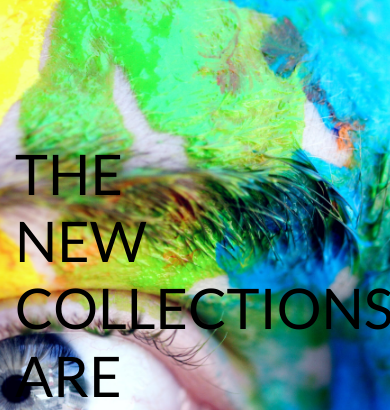
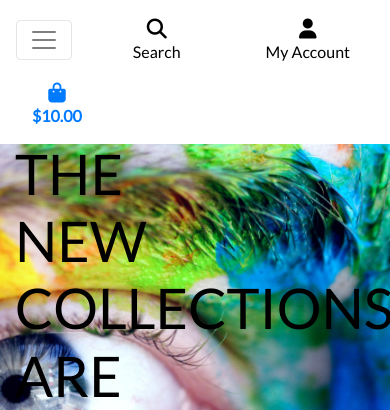
Before and after one commit to katwik/pp5, a Django app: template home/templates/home/index.html in a window 390 px wide. Shown: the top 410 px of the page. Run offline with Django 3.2, Linux system fonts and the light colour scheme; the template is opened without the code that fills it: most values are stand-ins (such as "Sample title", 1, 10 or a date in 2020); some libraries are stand-ins or nearby versions.

Commit message:
added mobile header and navbar

```diff
--- a/templates/base.html
+++ b/templates/base.html
@@ -136,6 +136,23 @@
           </ul>
         </div>
       </div>
+      <div class="row bg-white">
+        <nav class="navbar navbar-expand-lg navbar-light w-100">
+          <button
+            class="navbar-toggler"
+            type="button"
+            data-toggle="collapse"
+            data-target="#main-nav"
+            aria-controls="main-nav"
+            aria-expanded="false"
+            aria-label="Toggle navigation"
+          >
+            <span class="navbar-toggler-icon"></span>
+          </button>
+          {% include 'includes/mobile-top-header.html' %} <br />
+          {% include 'includes/main-nav.html' %}
+        </nav>
+      </div>
     </header>
 
     {% if messages %}
--- /dev/null
+++ b/templates/includes/main-nav.html
@@ -0,0 +1,74 @@
+<div class="collapse navbar-collapse" id="main-nav">
+  <ul class="navbar-nav w-auto mx-auto">
+    <li class="nav-item dropdown">
+      <a
+        class="logo-font font-weight-bold nav-link text-black mr-5"
+        href="#"
+        id="all-products-link"
+        data-toggle="dropdown"
+        aria-haspopup="true"
+        aria-expanded="false"
+      >
+        All Products
+      </a>
+      <div class="dropdown-menu border-0" aria-labelledby="all-products-link">
+        <a href="" class="dropdown-item">By Price</a>
+        <a href="" class="dropdown-item">By Category</a>
+        <a href="" class="dropdown-item">All Products</a>
+      </div>
+    </li>
+
+    <li class="nav-item dropdown">
+      <a
+        class="logo-font font-weight-bold nav-link text-black mr-5"
+        href="#"
+        id="paintings-link"
+        data-toggle="dropdown"
+        aria-haspopup="true"
+        aria-expanded="false"
+      >
+        Paintings
+      </a>
+      <div class="dropdown-menu border-0" aria-labelledby="paintings-link">
+        <a href="" class="dropdown-item">Acrylic</a>
+        <a href="" class="dropdown-item">Oil</a>
+        <a href="" class="dropdown-item">Fluid art</a>
+      </div>
+    </li>
+
+    <li class="nav-item dropdown">
+      <a
+        class="logo-font font-weight-bold nav-link text-black mr-5"
+        href="#"
+        id="jewlery-link"
+        data-toggle="dropdown"
+        aria-haspopup="true"
+        aria-expanded="false"
+      >
+        Jewlery
+      </a>
+      <div class="dropdown-menu border-0" aria-labelledby="jewlery-link">
+        <a href="" class="dropdown-item">Necklace</a>
+        <a href="" class="dropdown-item">Earings</a>
+      </div>
+    </li>
+
+    <li class="nav-item dropdown">
+      <a
+        class="logo-font font-weight-bold nav-link text-black"
+        href="#"
+        id="functional-link"
+        data-toggle="dropdown"
+        aria-haspopup="true"
+        aria-expanded="false"
+      >
+        Functional art
+      </a>
+      <div class="dropdown-menu border-0" aria-labelledby="functional-link">
+        <a href="" class="dropdown-item">Coasters</a>
+        <a href="" class="dropdown-item">Candle sticks</a>
+        <a href="" class="dropdown-item">Pots, vases and trays</a>
+      </div>
+    </li>
+  </ul>
+</div>
--- /dev/null
+++ b/templates/includes/mobile-top-header.html
@@ -0,0 +1,83 @@
+<li class="list-inline-item">
+  <a
+    class="text-black nav-link d-block d-lg-none"
+    href="#"
+    id="mobile-search"
+    data-toggle="dropdown"
+    aria-haspopup="true"
+    aria-expanded="false"
+  >
+    <div class="text-center">
+      <div><i class="fas fa-search fa-lg"></i></div>
+      <p class="my-0">Search</p>
+    </div>
+  </a>
+  <div
+    class="dropdown-menu border-0 w-100 p-3 rounded-0 my-0"
+    aria-labelledby="mobile-search"
+  >
+    <form class="form" method="GET" action="">
+      <div class="input-group w-100">
+        <input
+          class="form-control border border-black rounded-0"
+          type="text"
+          name="q"
+          placeholder="Search our site"
+        />
+        <div class="input-group-append">
+          <button
+            class="form-control form-control btn btn-black border border-black rounded-0"
+            type="submit"
+          >
+            <span class="icon">
+              <i class="fas fa-search"></i>
+            </span>
+          </button>
+        </div>
+      </div>
+    </form>
+  </div>
+</li>
+<li class="list-inline-item dropdown">
+  <a
+    class="text-black nav-link d-block d-lg-none"
+    href="#"
+    id="user-options"
+    data-toggle="dropdown"
+    aria-haspopup="true"
+    aria-expanded="false"
+  >
+    <div class="text-center">
+      <div><i class="fas fa-user fa-lg"></i></div>
+      <p class="my-0">My Account</p>
+    </div>
+  </a>
+  <div class="dropdown-menu border-0" aria-labelledby="user-options">
+    {% if request.user.is_authenticated %} {% if request.user.is_superuser %}
+    <a href="{% url 'account_logout' %}" class="dropdown-item"
+      >Product Management</a
+    >
+    {% endif %}
+    <a href="" class="dropdown-item">My Profile</a>
+    <a href="{% url 'account_logout' %}" class="dropdown-item">Logout</a>
+    {% else %}
+    <a href="{% url 'account_signup' %}" class="dropdown-item">Register</a>
+    <a href="{% url 'account_login' %}" class="dropdown-item">Login</a>
+    {% endif %}
+  </div>
+</li>
+<li class="list-inline-item">
+  <a
+    class="{% if grand_total %}text-primary font-weight-bold{% else %}text-black{% endif %} nav-link d-block d-lg-none"
+    href=""
+  >
+    <div class="text-center">
+      <div><i class="fas fa-shopping-bag fa-lg"></i></div>
+      <p class="my-0">
+        {% if grand_total %} ${{ grand_total|floatformat:2 }}<br />
+        {% else %} $0.00 <br />
+        {% endif %}
+      </p>
+    </div>
+  </a>
+</li>
```
